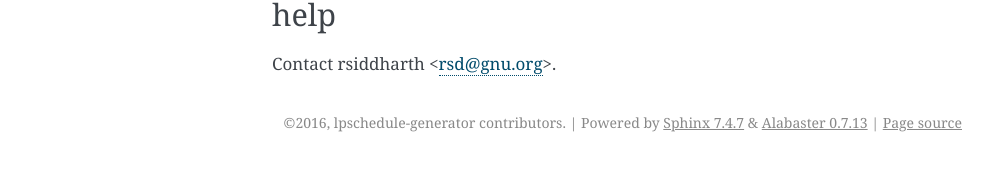
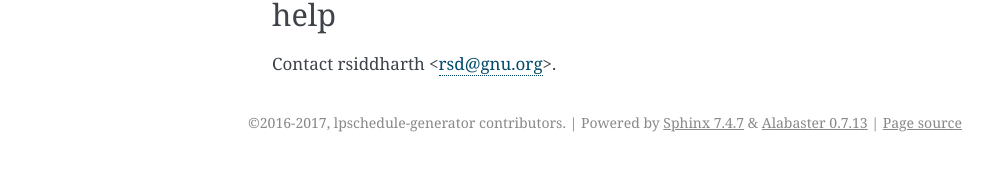
Before and after one commit to r5d/lpschedule-generator, a Sphinx documentation site: the page built from docs/index.rst, in a window 1280 px wide. Shown: the part 488-659 px from the top of the page, without its empty margins (148-1140 px from the left). Built offline with Sphinx 7.4.7, drawn with Linux system fonts in a browser that asks for light colours.

Commit message:
docs: Update copyright.
docs/conf.py (copyright): Update variable.

```diff
--- a/docs/conf.py
+++ b/docs/conf.py
@@ -54,7 +54,7 @@ master_doc = 'index'
 
 # General information about the project.
 project = u'lpschedule-generator'
-copyright = u'2016, lpschedule-generator contributors'
+copyright = u'2016-2017, lpschedule-generator contributors'
 author = u'lpschedule-generator contributors'
 
 # The version info for the project you're documenting, acts as replacement for
```
